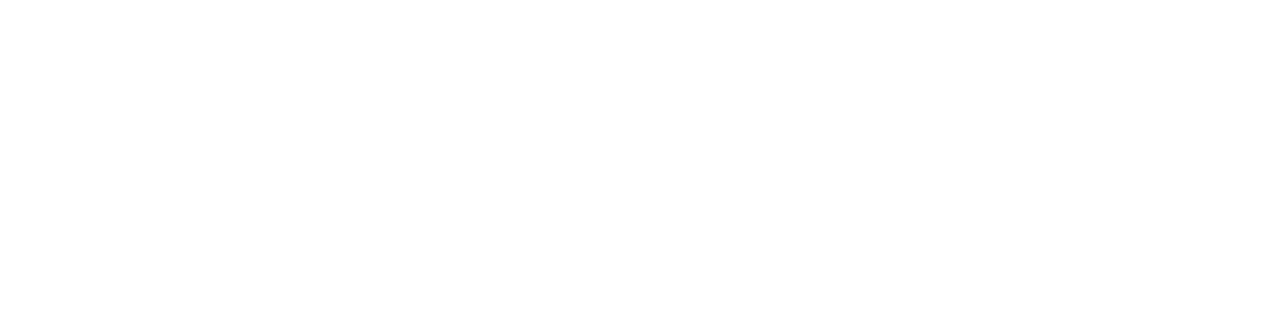
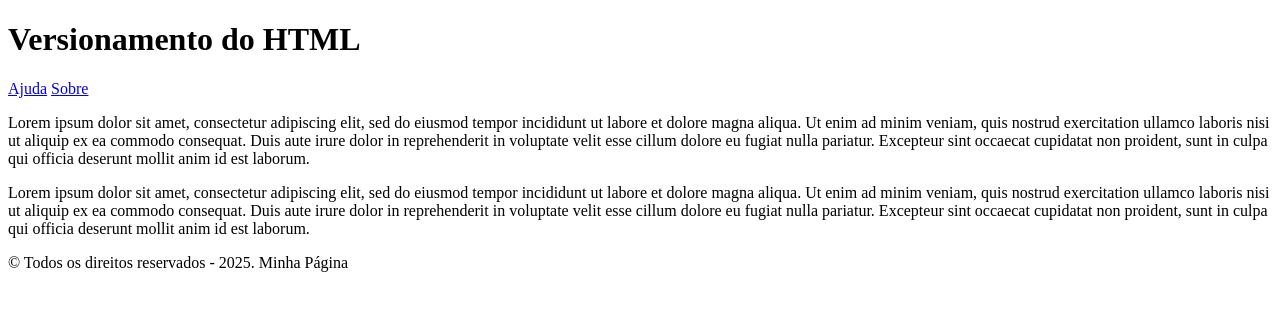
Before and after one commit to luizkichimoto/front-1TDSPB-aula-01-1sem, a plain HTML site: page index.html in a window 1280 px wide. Drawn offline with Linux system fonts and the light colour scheme.

Commit message:
Página básica estruturada.

```diff
--- a/index.html
+++ b/index.html
@@ -13,3 +13,35 @@ O principal objetivo do DOCTYPE é ativar o modo de renderização padrão do na
 Evitar o Modo "Quirks":
 Quando um DOCTYPE está ausente ou é inválido, o navegador entra em "quirks mode" (modo de peculiaridades). Nesse modo, o navegador tenta emular como navegadores antigos renderizariam a página, o que pode levar a inconsistências visuais e comportamentais.
 -->
+
+<!-- HTML quer dizer Hyper Text Markup Language -->
+<html lang= "pt-br">
+	<head>
+		<meta charset="UTF-8" >
+		<title>Exemplo Git</title>
+	</head>
+	<body>
+		<header>
+			<h1>Versionamento do HTML</h1>
+			<nav>
+			<a href="#">Ajuda</a>
+			<a href = "#">Sobre</a>
+			</nav>
+		</header>
+		<main>
+			<section>
+				<aside>
+					<p>Lorem ipsum dolor sit amet, consectetur adipiscing elit, sed do eiusmod tempor incididunt ut labore et dolore magna aliqua. Ut enim ad minim veniam, quis nostrud exercitation ullamco laboris nisi ut aliquip ex ea commodo consequat. Duis aute irure dolor in reprehenderit in voluptate velit esse cillum dolore eu fugiat nulla pariatur. Excepteur sint occaecat cupidatat non proident, sunt in culpa qui officia deserunt mollit anim id est laborum.</p>
+				</aside>
+			</section>
+			<section>
+				<aside>
+					<p>Lorem ipsum dolor sit amet, consectetur adipiscing elit, sed do eiusmod tempor incididunt ut labore et dolore magna aliqua. Ut enim ad minim veniam, quis nostrud exercitation ullamco laboris nisi ut aliquip ex ea commodo consequat. Duis aute irure dolor in reprehenderit in voluptate velit esse cillum dolore eu fugiat nulla pariatur. Excepteur sint occaecat cupidatat non proident, sunt in culpa qui officia deserunt mollit anim id est laborum.</p>
+				</aside>
+			</section>
+		</main>
+		<footer>
+			<p>&copy; Todos os direitos reservados - 2025. Minha Página </p>
+		</footer>
+	</body>
+</html>
```
